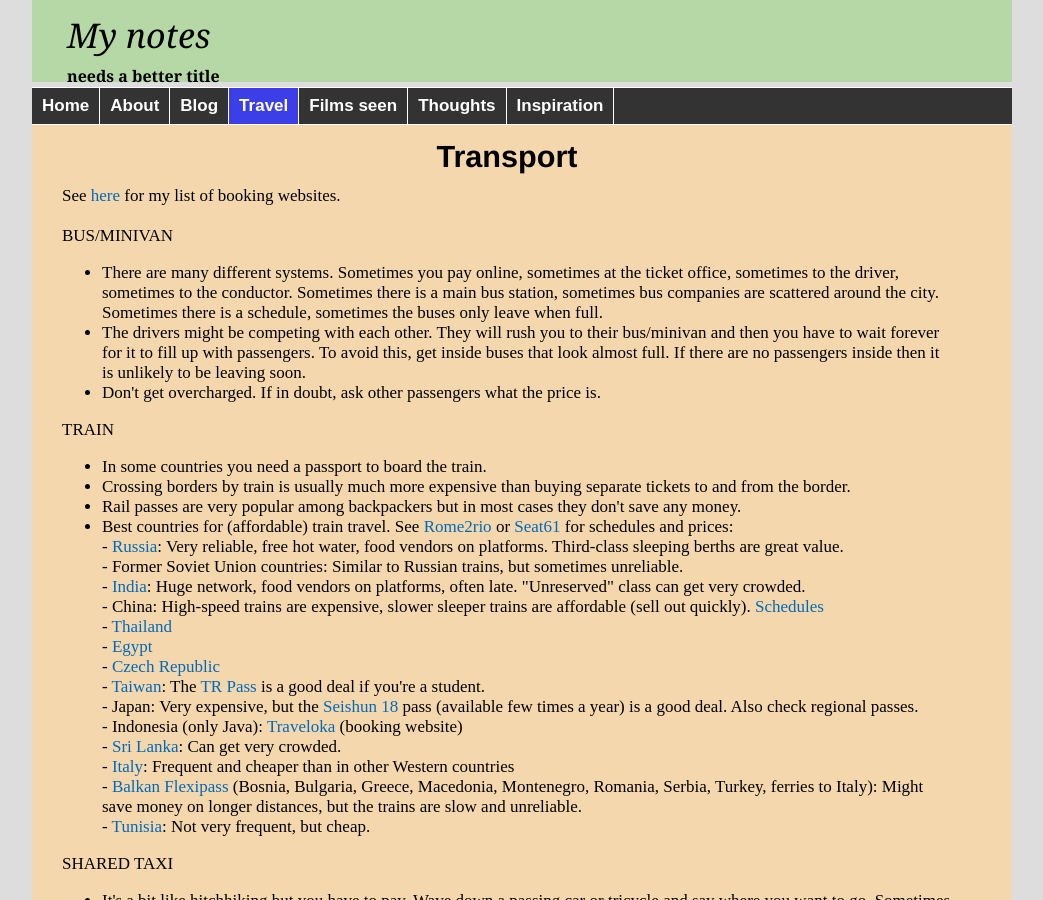
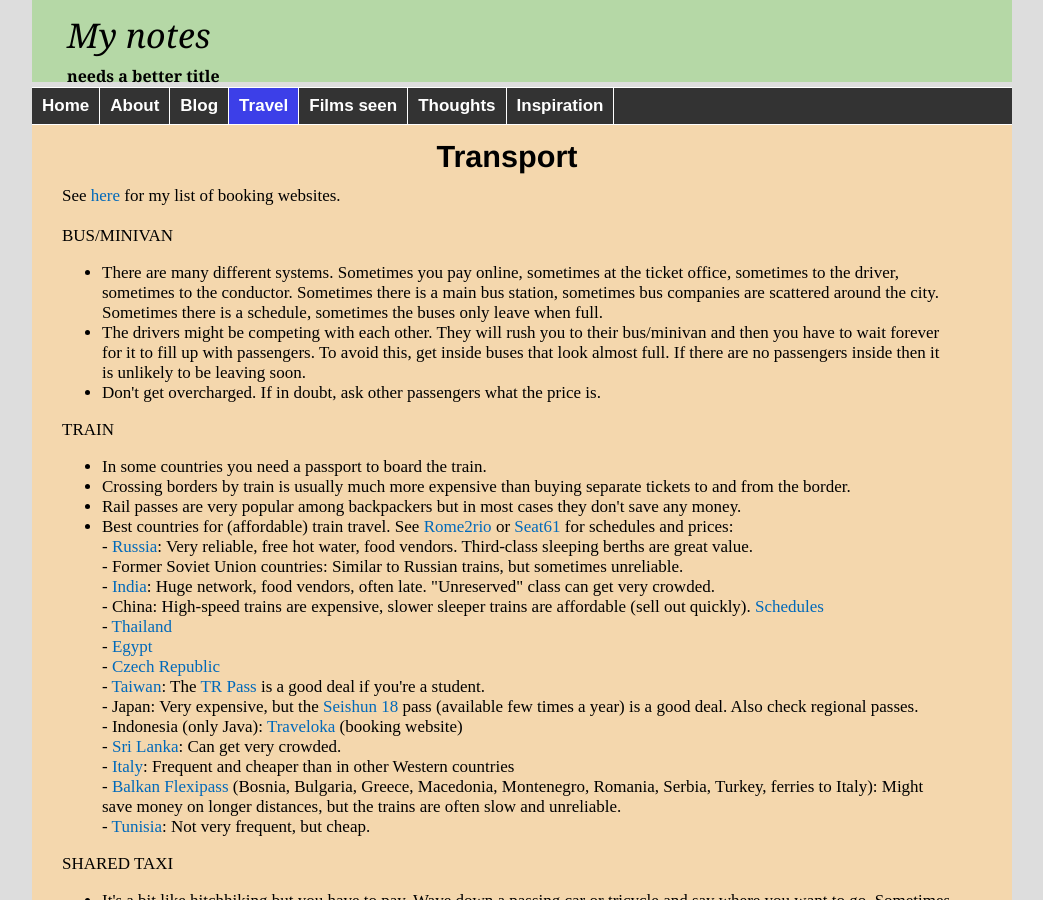
Before and after one commit to witbag/witbag.github.io, a Jekyll site: the page built from travel/transport.html, in a window 1280 px wide and 900 px high. Shown: the whole window, without its empty margins (118-1161 px from the left). Built offline with Jekyll 4.4.1, drawn with Linux system fonts in a browser that asks for light colours.

Commit message:
Update transport.html

```diff
--- a/travel/transport.html
+++ b/travel/transport.html
@@ -22,9 +22,9 @@ TRAIN<br>
 <li>Crossing borders by train is usually much more expensive than buying separate tickets to and from the border.
 <li>Rail passes are very popular among backpackers but in most cases they don't save any money.
 <li>Best countries for (affordable) train travel. See <a href="https://www.rome2rio.com/" target=_blank>Rome2rio</a> or <a href="https://www.seat61.com/" target=_blank>Seat61</a> for schedules and prices:<br>
-- <a href="https://pass.rzd.ru/main-pass/public/en" target=_blank>Russia</a>: Very reliable, free hot water, food vendors on platforms. Third-class sleeping berths are great value.<br>
+- <a href="https://pass.rzd.ru/main-pass/public/en" target=_blank>Russia</a>: Very reliable, free hot water, food vendors. Third-class sleeping berths are great value.<br>
 - Former Soviet Union countries: Similar to Russian trains, but sometimes unreliable.<br>
-- <a href="https://www.irctc.co.in/" target=_blank>India</a>: Huge network, food vendors on platforms, often late. "Unreserved" class can get very crowded.<br>
+- <a href="https://www.irctc.co.in/" target=_blank>India</a>: Huge network, food vendors, often late. "Unreserved" class can get very crowded.<br>
 - China: High-speed trains are expensive, slower sleeper trains are affordable (sell out quickly). <a href="https://www.trip.com/" target=_blank>Schedules</a><br>
 - <a href="http://procurement.railway.co.th/checktime/checktime.asp?lenguage=Eng" target=_blank>Thailand</a><br>
 - <a href="https://enr.gov.eg/ticketing/public/smartSearch.jsf" target=_blank>Egypt</a><br>
@@ -34,7 +34,7 @@ TRAIN<br>
 - Indonesia (only Java): <a href="https://www.traveloka.com/en-id/" target=_blank>Traveloka</a> (booking website)<br>
 - <a href="http://www.railway.gov.lk/" target=_blank>Sri Lanka</a>: Can get very crowded.<br>
 - <a href="https://www.trenitalia.com/en.html" target=_blank>Italy</a>: Frequent and cheaper than in other Western countries<br>
-- <a href="https://rail.cc/en/balkan-flexi-pass" target=_blank>Balkan Flexipass</a> (Bosnia, Bulgaria, Greece, Macedonia, Montenegro, Romania, Serbia, Turkey, ferries to Italy): Might save money on longer distances, but the trains are slow and unreliable.<br>
+- <a href="https://rail.cc/en/balkan-flexi-pass" target=_blank>Balkan Flexipass</a> (Bosnia, Bulgaria, Greece, Macedonia, Montenegro, Romania, Serbia, Turkey, ferries to Italy): Might save money on longer distances, but the trains are often slow and unreliable.<br>
 - <a href="http://www.sncft.com.tn/En/home_46_87" target=_blank>Tunisia</a>: Not very frequent, but cheap.<br>
 </ul>
 SHARED TAXI<br>
```
